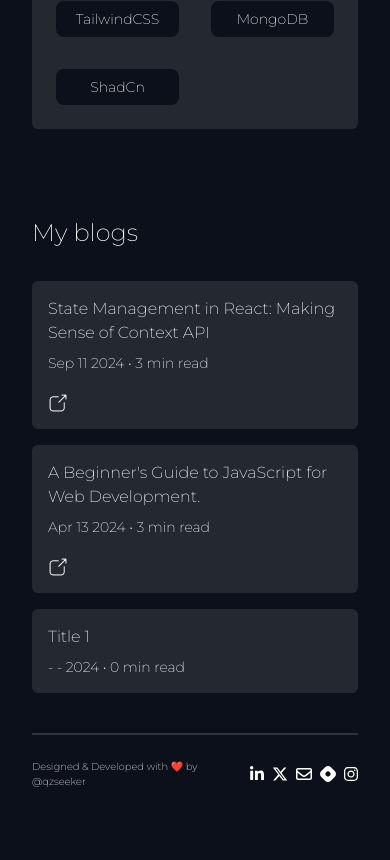
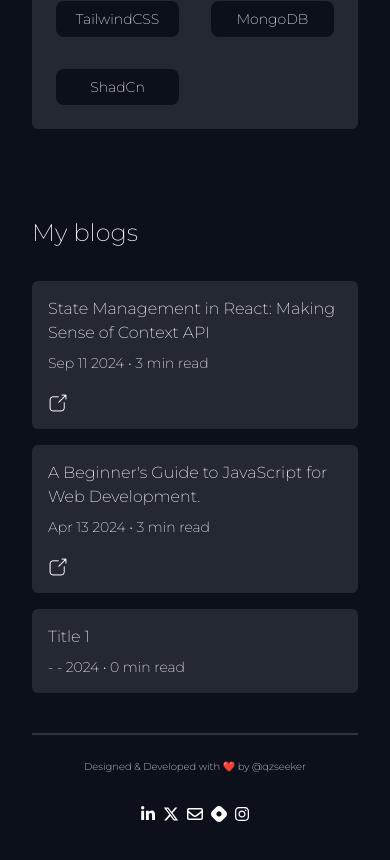
Before and after one commit to qzSeeker/PortfolioQzseeker, a React (Vite) app: page / in a window 390 px wide. Shown: the part 5473-6333 px from the top of the page. Before the commit the page ends 6302 px from the top, so only its background shows below. Built offline with nearby package versions, Linux system fonts and the light colour scheme.

Commit message:
initial change

```diff
--- a/src/Components/Footer.jsx
+++ b/src/Components/Footer.jsx
@@ -4,7 +4,7 @@ function Footer() {
   return (
     <div className="w-full px-8 xl:px-40 mb-10">
       <div className="h-[2px] w-full bg-white/15 mb-6"></div>
-      <div className="flex items-center justify-between w-full">
+      <div className="flex flex-col sm:flex-row gap-8 sm:gap-0 items-center justify-between w-full">
         <h1 className="text-[10px]">
         Designed & Developed with ❤️ by @qzseeker
         </h1>
```
